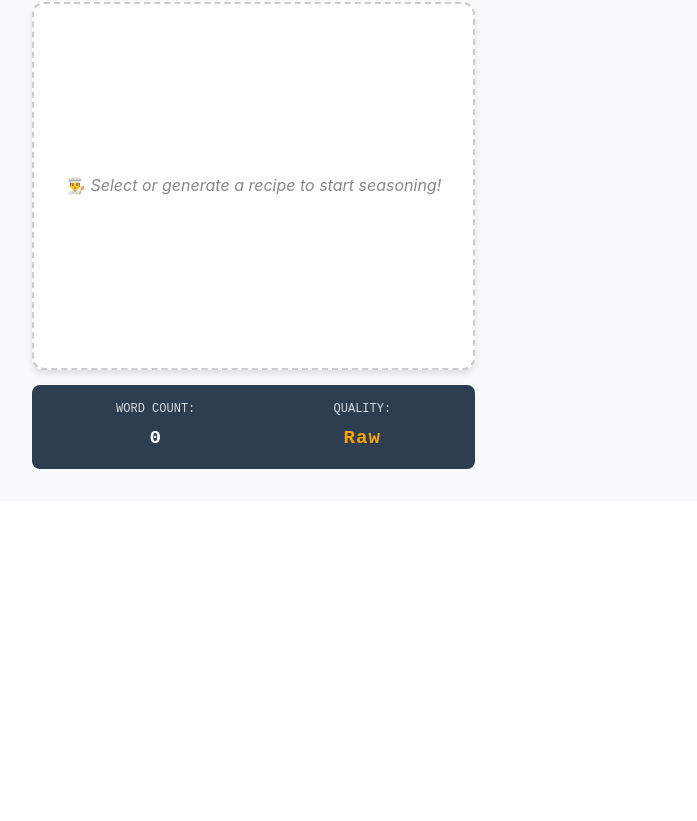
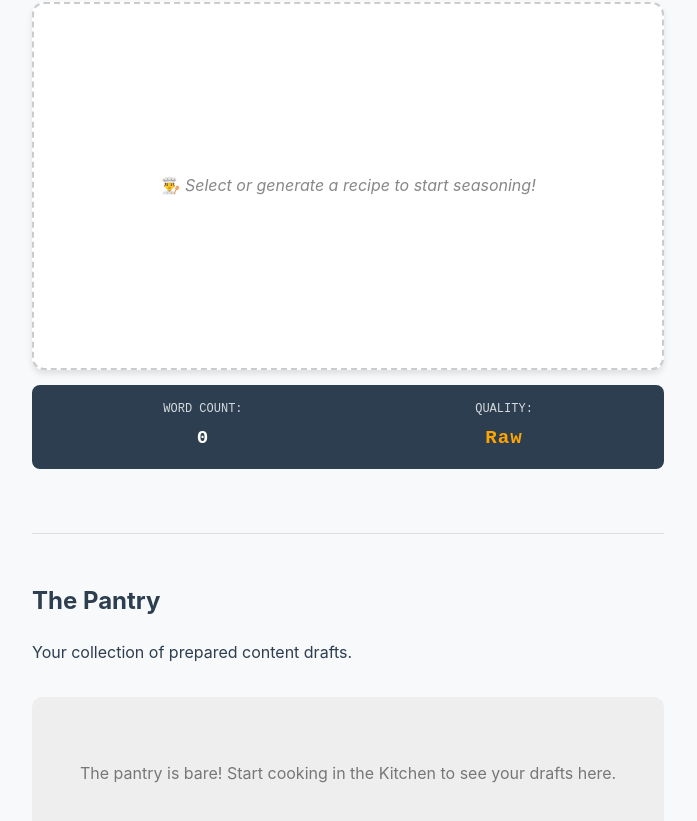
Before and after one commit to lsamuel-dev/ContentChef, a React (Vite) app: page / in a window 1280 px wide. Shown: the part 629-1450 px from the top of the page, without its empty margins (0-697 px from the left). Before the commit the page ends 1130 px from the top, so only its background shows below. Built offline with nearby package versions, Linux system fonts and the light colour scheme.

Commit message:
fix: resolve file association bug and successfully render the PostLibrary component

```diff
--- a/src/App.jsx
+++ b/src/App.jsx
@@ -5,6 +5,7 @@ import './App.css';
 import NavBar from './Components/NavBar/NavBar';
 import KitchenContainer from './Components/KitchenContainer/KitchenContainer';
 import ContactContainer from './Components/ContactContainer/ContactContainer';
+import PostLibrary from './Components/PostLibrary/PostLibrary';
 
 function App() {
   const [currentView, setCurrentView] = useState('kitchen');
@@ -39,12 +40,16 @@ function App() {
 
       <main className="main-content">
         {currentView === 'kitchen' ? (
+  <>
     <KitchenContainer
       onAddPost={addPost}
       activePost={activePost}
       onUpdatePost={updateActivePost}
       posts={posts}
     />
+    {/* This is the key addition for this commit */}
+    <PostLibrary posts={posts} />
+  </>
 ) : (
   <ContactContainer />
 )}
--- /dev/null
+++ b/src/Components/PostLibrary/PostLibrary.css
@@ -0,0 +1,48 @@
+.pantry-container {
+  margin-top: 4rem;
+  padding-bottom: 4rem;
+}
+
+.section-divider {
+  border: 0;
+  height: 1px;
+  background: #ddd;
+  margin-bottom: 3rem;
+}
+
+.pantry-grid {
+  display: grid;
+  grid-template-columns: repeat(auto-fill, minmax(300px, 1fr));
+  gap: 25px;
+  margin-top: 2rem;
+}
+
+.post-card {
+  background: white;
+  padding: 1.5rem;
+  border-radius: 12px;
+  box-shadow: var(--shadow);
+  border-bottom: 4px solid var(--chef-red);
+  transition: transform 0.2s;
+}
+
+.post-card:hover {
+  transform: translateY(-5px);
+}
+
+.card-tag {
+  font-size: 0.75rem;
+  font-weight: bold;
+  color: var(--chef-gold);
+  text-transform: uppercase;
+  margin-bottom: 0.5rem;
+}
+
+.empty-pantry {
+  grid-column: 1 / -1;
+  text-align: center;
+  padding: 3rem;
+  background: #eee;
+  border-radius: 10px;
+  color: #777;
+}
--- /dev/null
+++ b/src/Components/PostLibrary/PostLibrary.jsx
@@ -0,0 +1,32 @@
+import './PostLibrary.css';
+
+function PostLibrary({ posts }) {
+  return (
+    <div className="pantry-container">
+      <hr className="section-divider" />
+      <header className="pantry-header">
+        <h2>The Pantry</h2>
+        <p>Your collection of prepared content drafts.</p>
+      </header>
+
+      <div className="pantry-grid">
+        {posts.length === 0 ? (
+          <div className="empty-pantry">
+            <p>The pantry is bare! Start cooking in the Kitchen to see your drafts here.</p>
+          </div>
+        ) : (
+          posts.map((post) => (
+            <div key={post.id} className="post-card">
+              <div className="card-tag">{post.category}</div>
+              <h3>{post.topic}</h3>
+              <p>{post.content.substring(0, 100)}...</p>
+              <button className="card-btn">View Full Draft</button>
+            </div>
+          ))
+        )}
+      </div>
+    </div>
+  );
+}
+
+export default PostLibrary;
```
Also changed, not shown: src/Components/LibraryManager/LibraryManager.jsx (deleted, +0 -13 lines), src/Components/LibraryManager/LibraryManager.css (deleted). Lines whose indentation alone changed are shown as unchanged.
